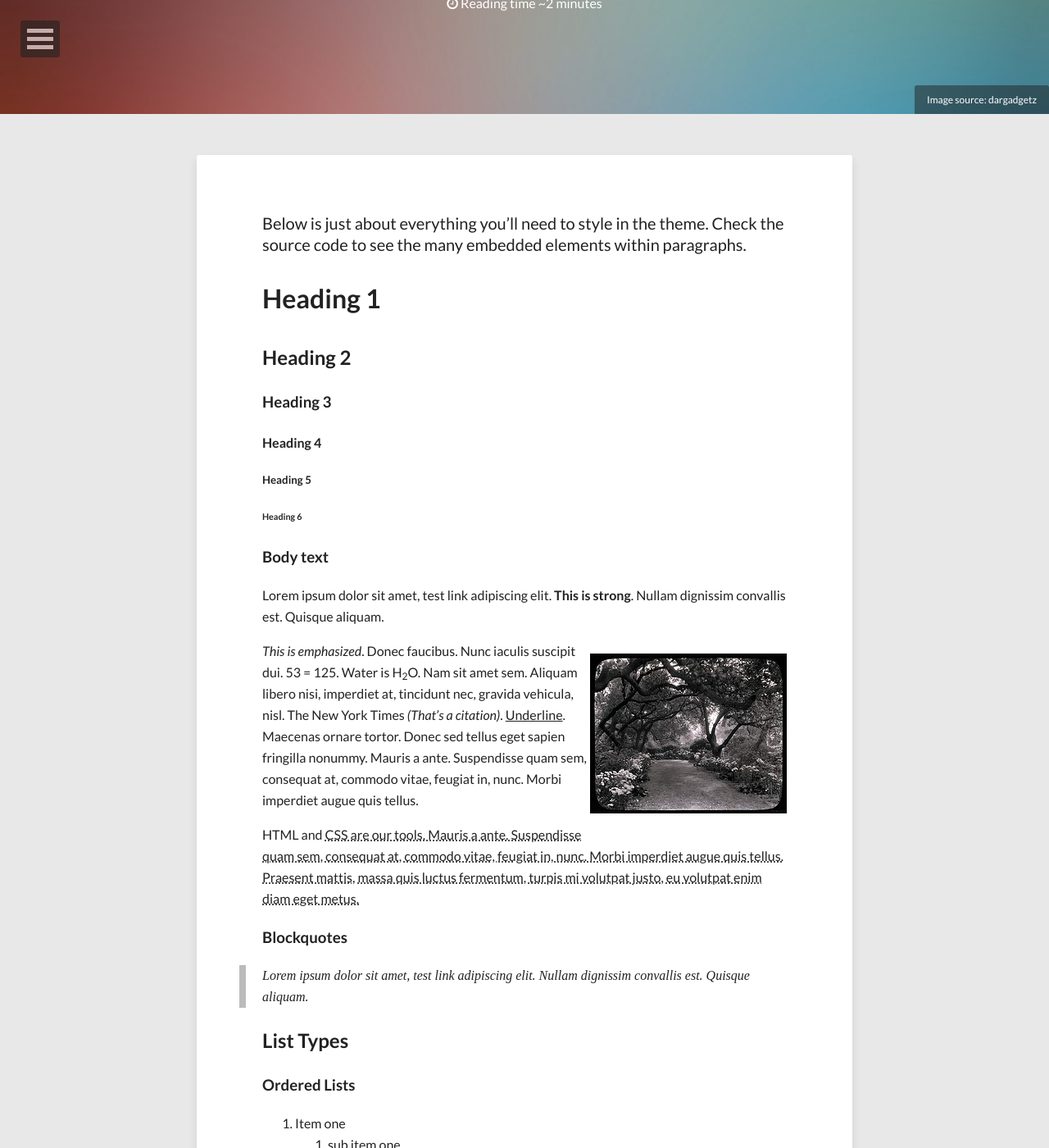
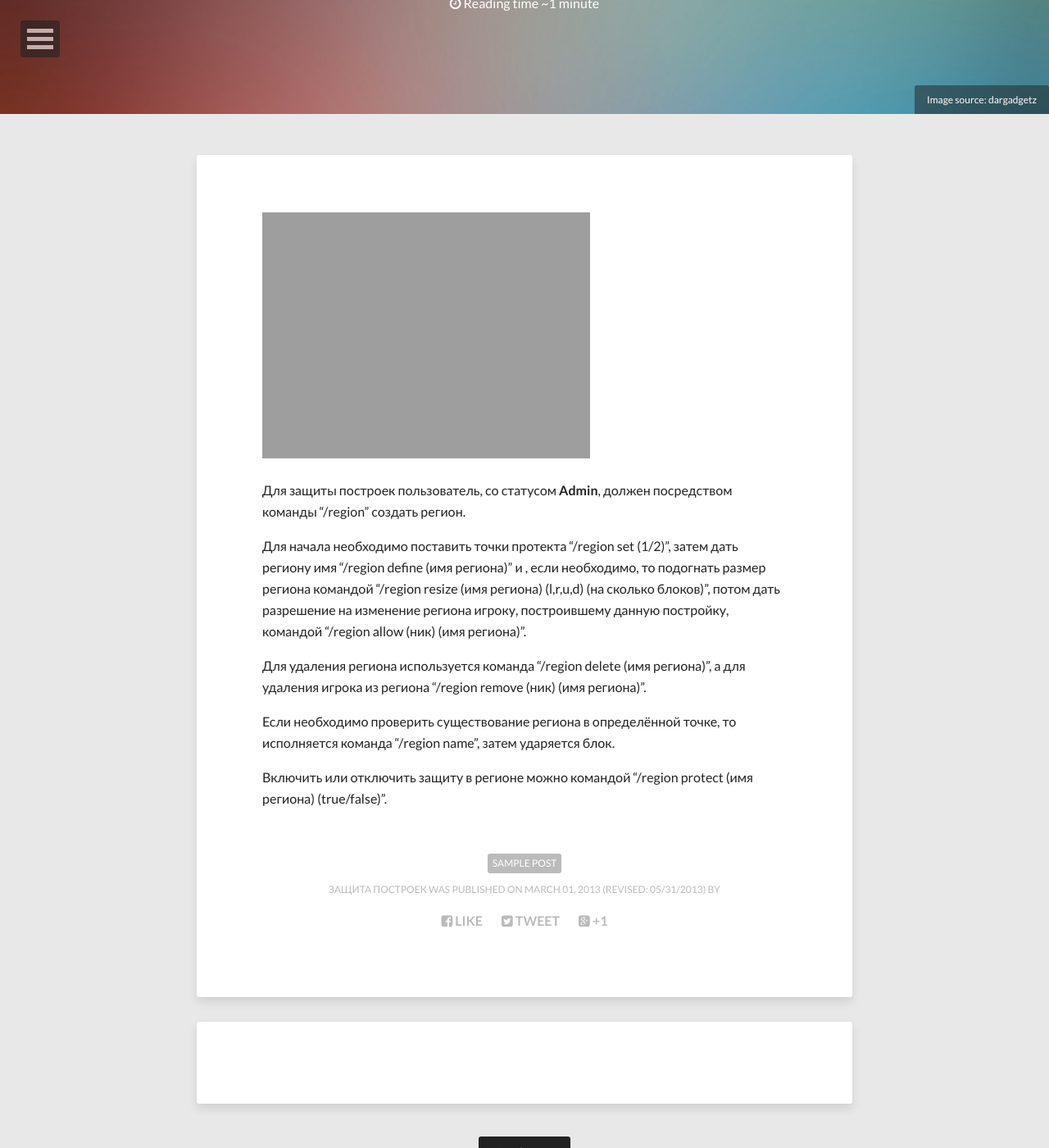
Before and after one commit to Xekep/terraz.fun, a Jekyll site: the page built from _posts/2013-03-01-zashhita-postroek.md, in a window 1280 px wide and 1400 px high, scrolled down 261 px. Shown: the whole window at 82% size. Built offline with Jekyll 4.4.1, drawn with Linux system fonts in a browser that asks for light colours; nearby versions of some CDN libraries; comment, search, counter and statistics services are not loaded; a file with an impossible date is left out; some of the changed text lies outside the part shown.

Commit message:
Update 2013-03-01-zashhita-postroek.md

```diff
--- a/_posts/2013-03-01-zashhita-postroek.md
+++ b/_posts/2013-03-01-zashhita-postroek.md
@@ -1,6 +1,6 @@
 ---
 layout: post
-title: Sample Post
+title: Защита построек
 description: "Just about everything you'll need to style in the theme: headings, paragraphs, blockquotes, tables, code blocks, and more."
 modified: 2013-05-31
 tags: [sample post]
@@ -10,92 +10,15 @@ image:
   creditlink: http://www.dargadgetz.com/ios-7-abstract-wallpaper-pack-for-iphone-5-and-ipod-touch-retina/
 ---
 
-Below is just about everything you'll need to style in the theme. Check the source code to see the many embedded elements within paragraphs.
+![Privat Image]({{ site.url }}/images/posts/privat.jpg)
+{: .pull-center}
 
-# Heading 1
+Для защиты построек пользователь, со статусом **Admin**, должен посредством команды "/region" создать регион.
 
-## Heading 2
+Для начала необходимо поставить точки протекта "/region set (1/2)", затем дать региону имя "/region define (имя региона)" и , если необходимо, то подогнать размер региона командой "/region resize (имя региона) (l,r,u,d) (на сколько блоков)", потом дать разрешение на изменение региона игроку, построившему данную постройку, командой "/region allow (ник) (имя региона)".
 
-### Heading 3
+Для удаления региона используется команда "/region delete (имя региона)", а для удаления игрока из региона "/region remove (ник) (имя региона)".
 
-#### Heading 4
+Если необходимо проверить существование региона в определённой точке, то исполняется команда "/region name", затем ударяется блок.
 
-##### Heading 5
-
-###### Heading 6
-
-### Body text
-
-Lorem ipsum dolor sit amet, test link adipiscing elit. **This is strong**. Nullam dignissim convallis est. Quisque aliquam.
-
-![Smithsonian Image]({{ site.url }}/images/3953273590_704e3899d5_m.jpg)
-{: .pull-right}
-
-*This is emphasized*. Donec faucibus. Nunc iaculis suscipit dui. 53 = 125. Water is H<sub>2</sub>O. Nam sit amet sem. Aliquam libero nisi, imperdiet at, tincidunt nec, gravida vehicula, nisl. The New York Times <cite>(That’s a citation)</cite>. <u>Underline</u>. Maecenas ornare tortor. Donec sed tellus eget sapien fringilla nonummy. Mauris a ante. Suspendisse quam sem, consequat at, commodo vitae, feugiat in, nunc. Morbi imperdiet augue quis tellus.
-
-HTML and <abbr title="cascading stylesheets">CSS<abbr> are our tools. Mauris a ante. Suspendisse quam sem, consequat at, commodo vitae, feugiat in, nunc. Morbi imperdiet augue quis tellus. Praesent mattis, massa quis luctus fermentum, turpis mi volutpat justo, eu volutpat enim diam eget metus.
-
-### Blockquotes
-
-> Lorem ipsum dolor sit amet, test link adipiscing elit. Nullam dignissim convallis est. Quisque aliquam.
-
-## List Types
-
-### Ordered Lists
-
-1. Item one
-   1. sub item one
-   2. sub item two
-   3. sub item three
-2. Item two
-
-### Unordered Lists
-
-* Item one
-* Item two
-* Item three
-
-## Tables
-
-| Header1 | Header2 | Header3 |
-|:--------|:-------:|--------:|
-| cell1   | cell2   | cell3   |
-| cell4   | cell5   | cell6   |
-|----
-| cell1   | cell2   | cell3   |
-| cell4   | cell5   | cell6   |
-|=====
-| Foot1   | Foot2   | Foot3
-{: rules="groups"}
-
-## Code Snippets
-
-Syntax highlighting via Pygments
-
-{% highlight css %}
-#container {
-  float: left;
-  margin: 0 -240px 0 0;
-  width: 100%;
-}
-{% endhighlight %}
-
-Non Pygments code example
-
-    <div id="awesome">
-        <p>This is great isn't it?</p>
-    </div>
-
-## Buttons
-
-Make any link standout more when applying the `.btn` class.
-
-{% highlight html %}
-<a href="#" class="btn btn-success">Success Button</a>
-{% endhighlight %}
-
-<div markdown="0"><a href="#" class="btn">Primary Button</a></div>
-<div markdown="0"><a href="#" class="btn btn-success">Success Button</a></div>
-<div markdown="0"><a href="#" class="btn btn-warning">Warning Button</a></div>
-<div markdown="0"><a href="#" class="btn btn-danger">Danger Button</a></div>
-<div markdown="0"><a href="#" class="btn btn-info">Info Button</a></div>
+Включить или отключить защиту в регионе можно командой "/region protect (имя региона) (true/false)".
```
